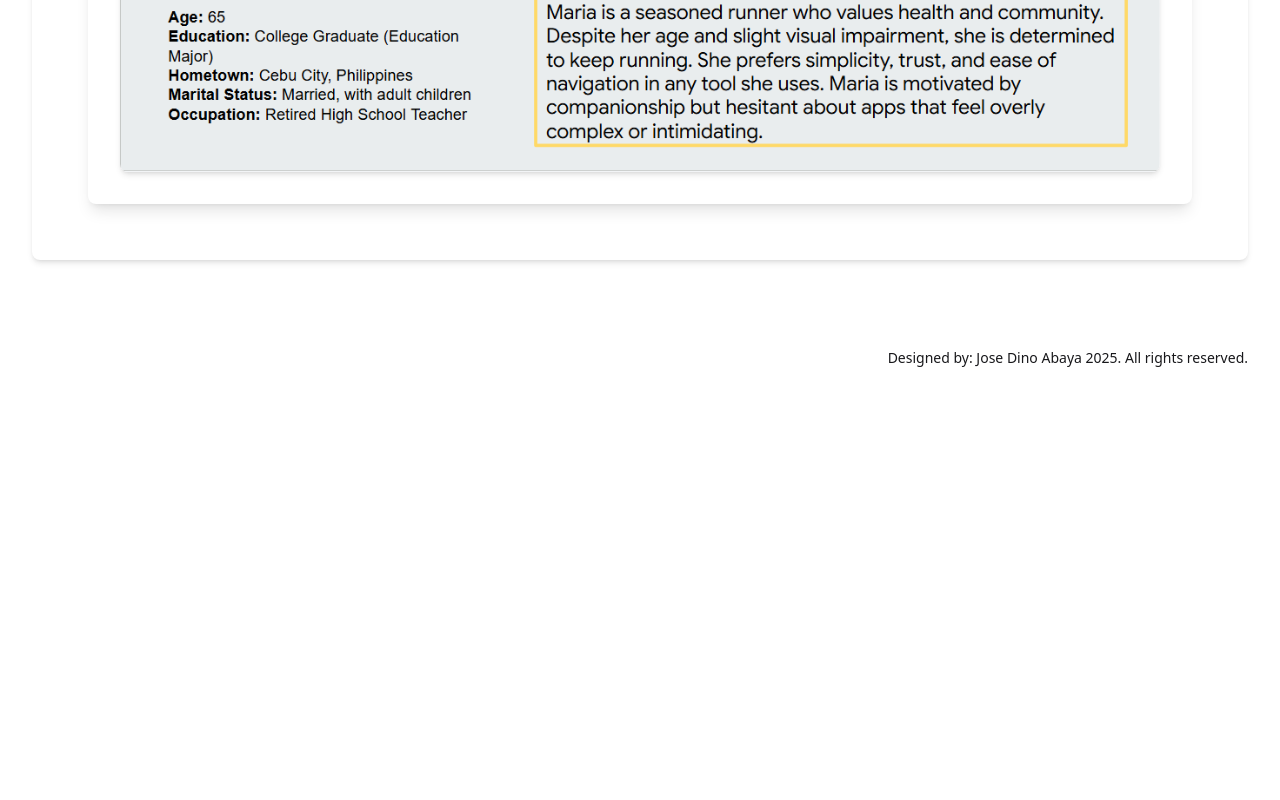
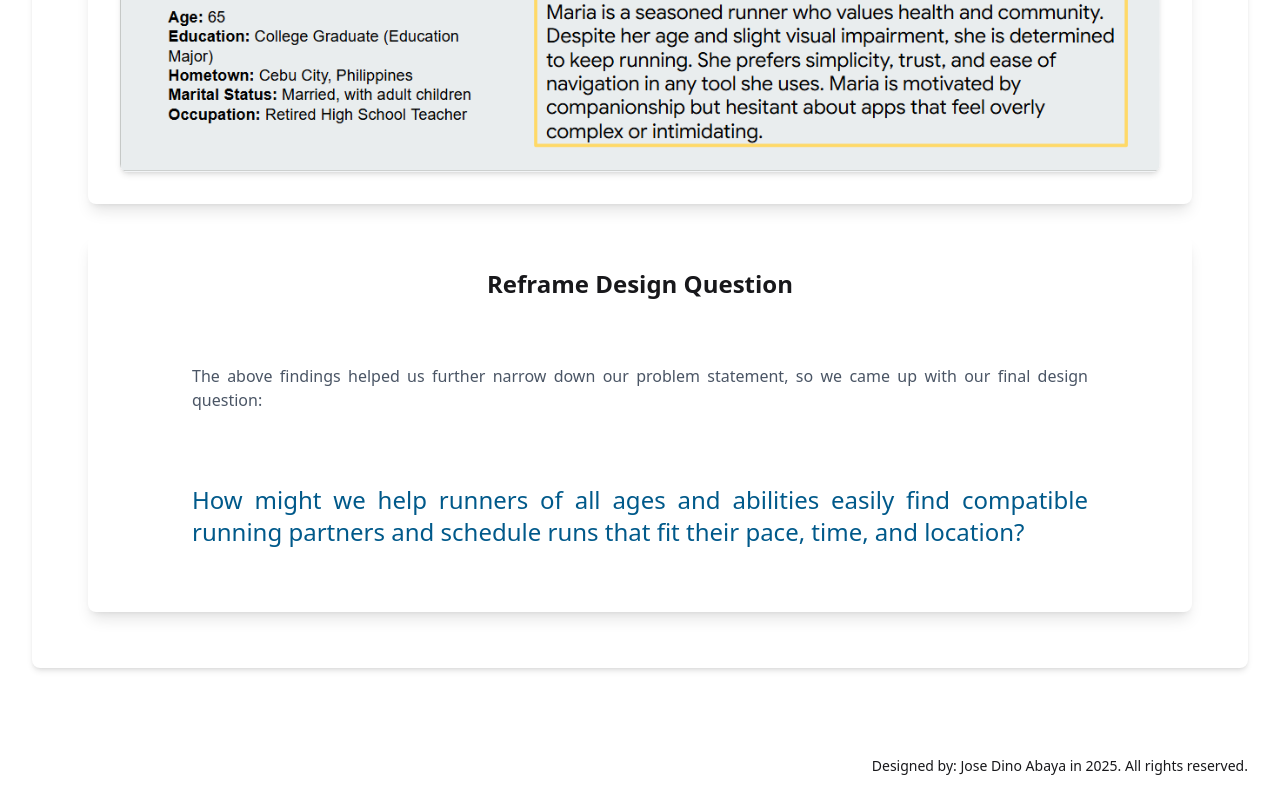
Before and after one commit to oniids13/pace-pal-portfolio-page, a React (Vite) app: page / in a window 1280 px wide. Shown: the part 4040-4840 px from the top of the page. Before the commit the page ends 4432 px from the top, so only its background shows below. Built offline with nearby package versions, Linux system fonts and the light colour scheme; some icons are missing.

Commit message:
finish research section

```diff
--- a/src/components/Footer.jsx
+++ b/src/components/Footer.jsx
@@ -35,8 +35,7 @@ const Footer = () => {
           {/* Text on the right */}
           <div>
             <p className="text-sm">
-              Designed by: Jose Dino Abaya {new Date().getFullYear()}. All
-              rights reserved.
+              Designed by: Jose Dino Abaya in 2025. All rights reserved.
             </p>
           </div>
         </div>
--- a/src/components/body_content/Research.jsx
+++ b/src/components/body_content/Research.jsx
@@ -94,6 +94,20 @@ const Research = () => {
             />
           </div>
         </div>
+        <div className="bg-white p-8 rounded-lg shadow-lg">
+          <h2 className="text-2xl font-bold mb-6 text-center">
+            Reframe Design Question
+          </h2>
+          <p className="text-gray-600 mb-8 text-base pt-10 max-w-4xl mx-auto text-justify">
+            The above findings helped us further narrow down our problem
+            statement, so we came up with our final design question:
+          </p>
+          <p className="text-sky-800 mb-8 text-2xl pt-10 max-w-4xl mx-auto text-justify">
+            How might we help runners of all ages and abilities easily find
+            compatible running partners and schedule runs that fit their pace,
+            time, and location?
+          </p>
+        </div>
       </div>
     </div>
   );
```
